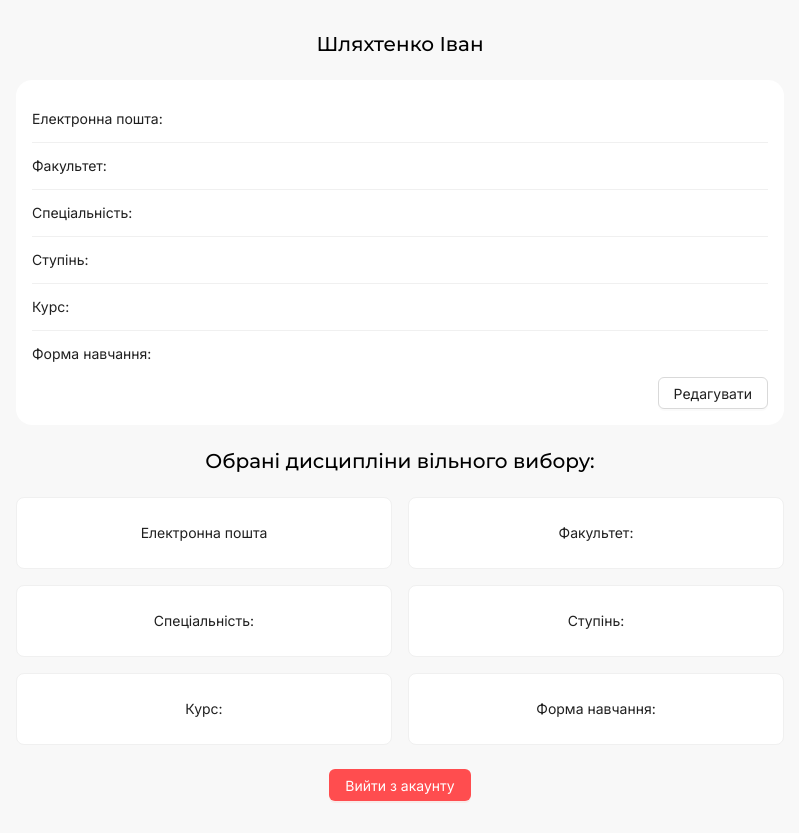
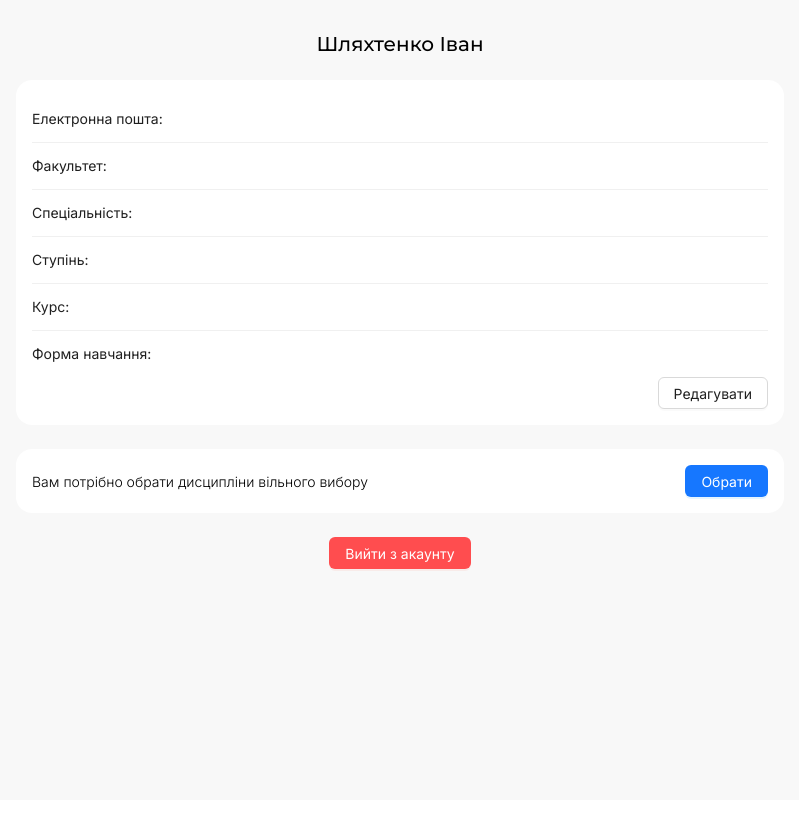
Before and after one commit to Shlahtenko/DVV-Front, a React (Vite) app: page / in a window 1280 px wide. Shown: the whole page, without its empty margins (240-1039 px from the left). After the commit the page ends 800 px from the top, so only its background shows below. Built offline with nearby package versions, Linux system fonts and the light colour scheme.

Commit message:
feat: vote page

```diff
--- a/src/ui/boot/router/index.jsx
+++ b/src/ui/boot/router/index.jsx
@@ -2,11 +2,12 @@ import { lazy } from 'react';
 import { createBrowserRouter } from 'react-router';
 
 import ProtectedRoute from './protectedRoute';
-import { ERROR, LOGIN, PROFILE, REGISTER } from './routes';
+import { ERROR, LOGIN, PROFILE, REGISTER, VOTE } from './routes';
 
 const Login = lazy(() => import('@pages/login'));
 const Register = lazy(() => import('@pages/register'));
 const Profile = lazy(() => import('@pages/profile'));
+const Vote = lazy(() => import('@pages/vote'));
 const Error = lazy(() => import('@pages/error'));
 
 const router = createBrowserRouter([
@@ -18,6 +19,14 @@ const router = createBrowserRouter([
       </ProtectedRoute>
     ),
   },
+  {
+    path: VOTE,
+    element: (
+      <ProtectedRoute>
+        <Vote />
+      </ProtectedRoute>
+    ),
+  },
   { path: LOGIN, element: <Login /> },
   { path: REGISTER, element: <Register /> },
   { path: ERROR, element: <Error /> },
--- a/src/ui/boot/router/routes.js
+++ b/src/ui/boot/router/routes.js
@@ -1,4 +1,5 @@
 export const PROFILE = '/';
 export const LOGIN = '/login';
 export const REGISTER = '/register';
+export const VOTE = 'vote';
 export const ERROR = '*';
--- a/src/ui/components/text/index.jsx
+++ b/src/ui/components/text/index.jsx
@@ -1,7 +1,12 @@
 import styles from './text.module.scss';
 
-const Text = ({ text }) => {
-  return <p className={styles.text}>{text}</p>;
+const Text = ({ bpref, text }) => {
+  return (
+    <p className={styles.text}>
+      <span>{bpref} </span>
+      {text}
+    </p>
+  );
 };
 
 export default Text;
--- a/src/ui/components/text/text.module.scss
+++ b/src/ui/components/text/text.module.scss
@@ -2,3 +2,7 @@
   font-size: 0.875rem;
   font-weight: 300;
 }
+
+.text span {
+  font-weight: 500;
+}
--- /dev/null
+++ b/src/ui/constants/course.js
@@ -0,0 +1,6 @@
+export const courseVocabulary = {
+  1: 2,
+  2: 3,
+  3: 4,
+  4: 2,
+};
--- a/src/ui/pages/profile/index.jsx
+++ b/src/ui/pages/profile/index.jsx
@@ -1,5 +1,6 @@
 import { Button, Card, Col, Flex, List, Row } from 'antd';
 import { useState } from 'react';
+import { Link } from 'react-router';
 
 import Heading from '@/ui/components/heading';
 import Text from '@/ui/components/text';
@@ -18,7 +19,7 @@ const Profile = () => {
     { title: 'Форма навчання:', value: '' },
   ];
 
-  const votedsubjects = [
+  const votedSubjects = [
     {
       title: 'Електронна пошта',
     },
@@ -57,16 +58,18 @@ const Profile = () => {
           )}
         </Flex>
       </List>
-      {voted ? (
+      {!voted ? (
         <Flex className={styles.vote} align="center" justify="space-between">
           <Text text="Вам потрібно обрати дисципліни вільного вибору"></Text>
-          <Button type="primary">Обрати</Button>
+          <Button type="primary">
+            <Link to="/vote">Обрати</Link>
+          </Button>
         </Flex>
       ) : (
         <Flex className={styles.cards} gap="large" align="center" vertical>
           <Heading text="Обрані дисципліни вільного вибору:" />
           <Row gutter={[16, 16]} justify="center">
-            {votedsubjects.map((item) => (
+            {votedSubjects.map((item) => (
               <Col key={item.id} xs={24} sm={12}>
                 <Card style={{ textAlign: 'center' }}>{item.title}</Card>
               </Col>
--- /dev/null
+++ b/src/ui/pages/vote/index.jsx
@@ -0,0 +1,88 @@
+import { Button, Col, Collapse, Flex, Row, Select } from 'antd';
+import { useState } from 'react';
+
+import Heading from '@/ui/components/heading';
+import Text from '@/ui/components/text';
+import { courseVocabulary } from '@/ui/constants/course';
+
+import styles from './vote.module.scss';
+
+const Vote = () => {
+  const mockDataCourse = 3; // логіка фетчингу курсу з профілю юзера
+  const requiredSubjects = courseVocabulary[mockDataCourse];
+
+  const options = [
+    {
+      title: 'Travel English',
+      description: 'Some weird fucking subject',
+      faculty: 'kanava',
+      teacher: 'lil bitch',
+      link: 'https://www.youtube.com/watch?v=dQw4w9WgXcQ',
+    },
+    {
+      title: 'Kobets Co',
+      description: 'He will never give you up',
+      faculty: 'infinite money',
+      teacher: 'gigachad',
+      link: 'https://www.youtube.com/watch?v=dQw4w9WgXc',
+    },
+  ];
+
+  const [selectedSubjects, setSelectedSubjects] = useState([]);
+
+  const handleChange = (value) => {
+    setSelectedSubjects(value);
+    console.log(value);
+  };
+
+  return (
+    <Flex className={styles.vote} align="center" gap="large" vertical>
+      <Heading
+        text={`Вам потрібно обрати ${requiredSubjects} предмети з переліку`}
+      />
+      <Flex className={styles.content} gap="large" vertical>
+        <Heading text={`Огляд дисциплін`} />
+        <Collapse accordion>
+          {options.map((option) => (
+            <Collapse.Panel header={option.title} key={option.link}>
+              <Flex vertical>
+                <Text bpref="Викладач:" text={option.teacher} />
+                <Text bpref="Факультет:" text={option.faculty} />
+                <Text bpref="Опис дисципліни:" text={option.description} />
+                <Flex justify="flex-end">
+                  <Button href={option.link}>
+                    Переглянути презентацію курсу
+                  </Button>
+                </Flex>
+              </Flex>
+            </Collapse.Panel>
+          ))}
+        </Collapse>
+
+        <Heading text={`Вибір дисциплін`} />
+        <Select
+          mode="multiple"
+          placeholder="Оберіть дисципліни"
+          onChange={handleChange}
+          options={options}
+          maxCount={requiredSubjects}
+        ></Select>
+
+        {selectedSubjects.length > 0 && (
+          <Flex className={styles.cards} gap="large" vertical>
+            <Heading text="Обрані дисципліни:" />
+            <Row gutter={[16, 16]} justify="center">
+              {selectedSubjects.map((item) => (
+                <Col key={item.id} xs={24} sm={12}>
+                  <Card style={{ textAlign: 'center' }}>{item.title}</Card>
+                </Col>
+              ))}
+            </Row>
+          </Flex>
+        )}
+      </Flex>
+    </Flex>
+  );
+};
+
+export default Vote;
--- /dev/null
+++ b/src/ui/pages/vote/vote.module.scss
@@ -0,0 +1,14 @@
+@import '@styles/values.scss';
+
+.vote {
+  background-color: $body-color;
+  min-height: 100vh;
+  padding: 4rem 0;
+}
+
+.content {
+  background-color: $white-color;
+  padding: 2rem;
+  border-radius: 1rem;
+  min-width: 56rem;
+}
```
Also changed, not shown: 1 other file (tests, documents, lock files or other folders).
